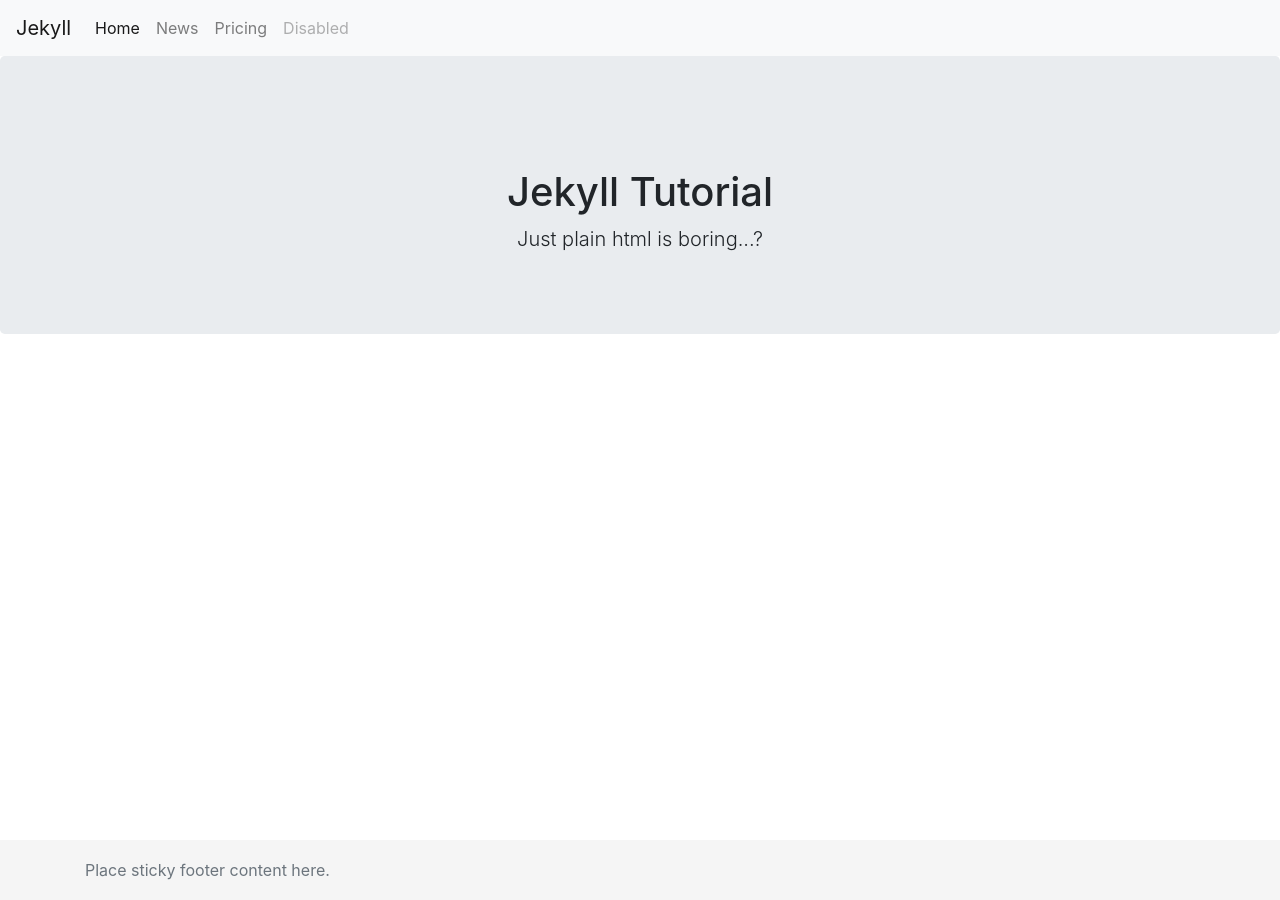
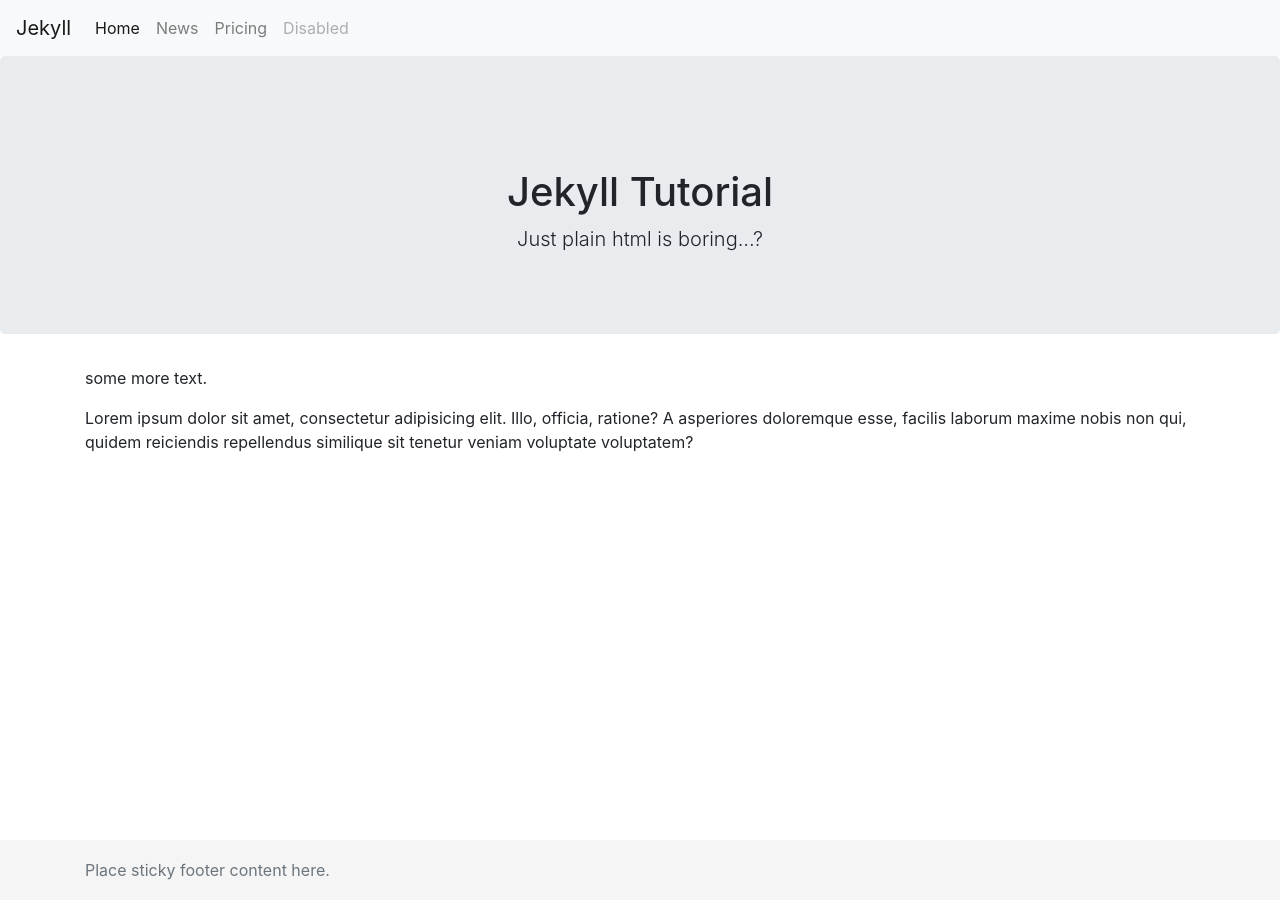
Before and after one commit to ChristophWalter/jekyll-tutorial, a Jekyll site: the page built from mysite/index.md, in a window 1280 px wide. Built offline with Jekyll 4.4.1, drawn with Linux system fonts in a browser that asks for light colours.

Commit message:
Use markdown for page contents

```diff
--- a/mysite/_layouts/default.html
+++ b/mysite/_layouts/default.html
@@ -36,7 +36,13 @@
     </div>
 </nav>
 
-{{ content }}
+<section class="jumbotron text-center">
+    <h1 class="mt-5">{{ page.title }}</h1>
+    <p class="lead">{{ page.subtitle }}</p>
+</section>
+<section class="container">
+    {{ content }}
+</section>
 
 <footer class="footer">
     <div class="container">
--- a/mysite/_layouts/post.html
+++ b/mysite/_layouts/post.html
@@ -2,10 +2,6 @@
 layout: default
 ---
 
-<section class="jumbotron text-center">
-    <h1 class="mt-5">{{ page.title | escape }}</h1>
-    <p class="lead">Just plain html is boring...?</p>
-</section>
 <i>
     <time datetime="{{ page.date | date_to_xmlschema }}">
         {% assign dateformat = site.dateformat | default: "%b %-d, %Y" %}
--- a/mysite/index.html
+++ /dev/null
@@ -1,8 +0,0 @@
----
-layout: default
----
-
-<section class="jumbotron text-center">
-    <h1 class="mt-5">Jekyll Tutorial</h1>
-    <p class="lead">Just plain html is boring...?</p>
-</section>
--- /dev/null
+++ b/mysite/index.md
@@ -0,0 +1,9 @@
+---
+layout: default
+title: "Jekyll Tutorial"
+subtitle: "Just plain html is boring...?"
+---
+
+some more text.
+
+Lorem ipsum dolor sit amet, consectetur adipisicing elit. Illo, officia, ratione? A asperiores doloremque esse, facilis laborum maxime nobis non qui, quidem reiciendis repellendus similique sit tenetur veniam voluptate voluptatem?
--- a/mysite/news.html
+++ /dev/null
@@ -1,3 +0,0 @@
----
-layout: news
----
```
Also changed, not shown: mysite/404.html (deleted, +0 -24 lines), mysite/404.md (added, +5 -0 lines), mysite/_layouts/news.html (+2 -6 lines), mysite/news.md (added, +7 -0 lines), README.md, mysite/_posts/2018-02-22-welcome-to-jekyll.md (renamed from mysite/_posts/2018-02-22-welcome-to-jekyll.markdown).
